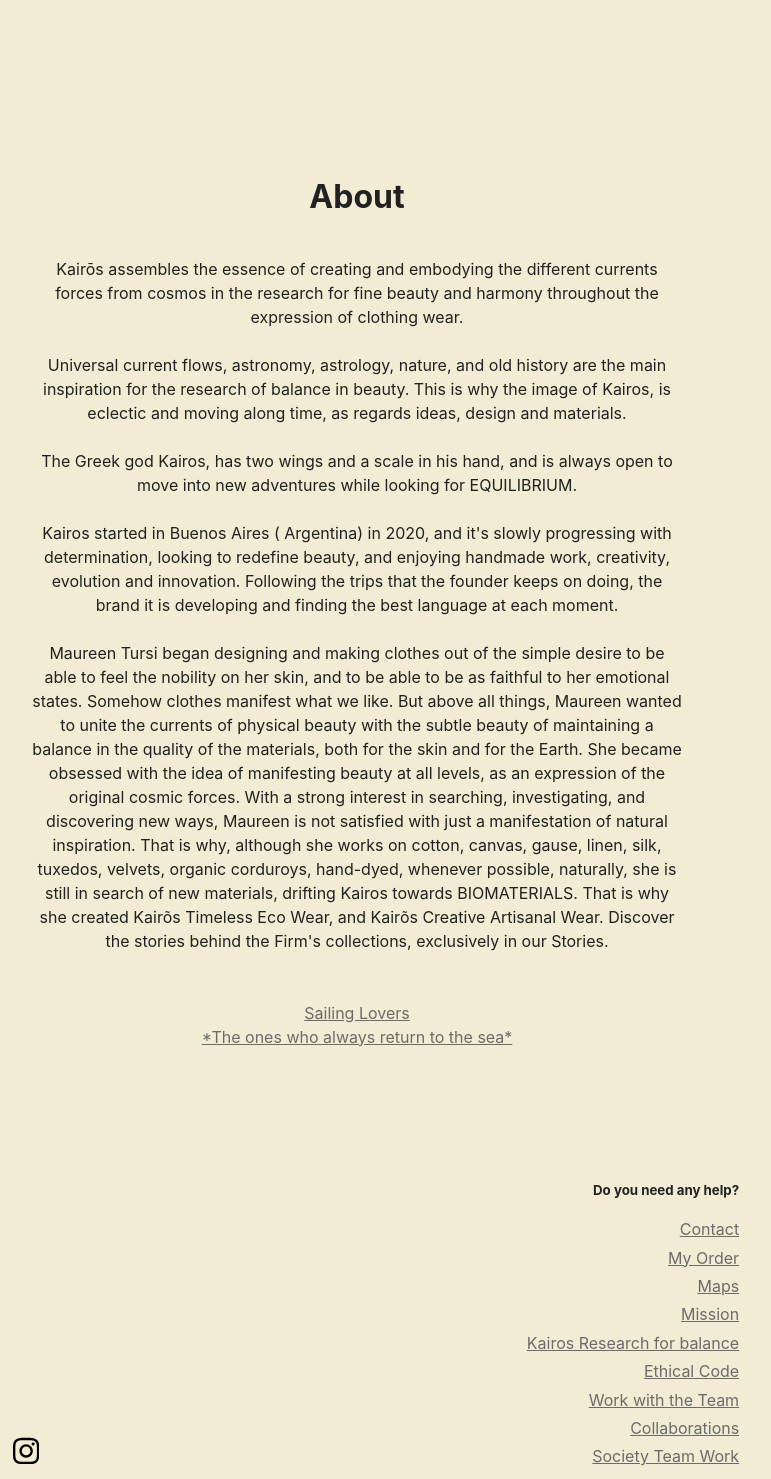
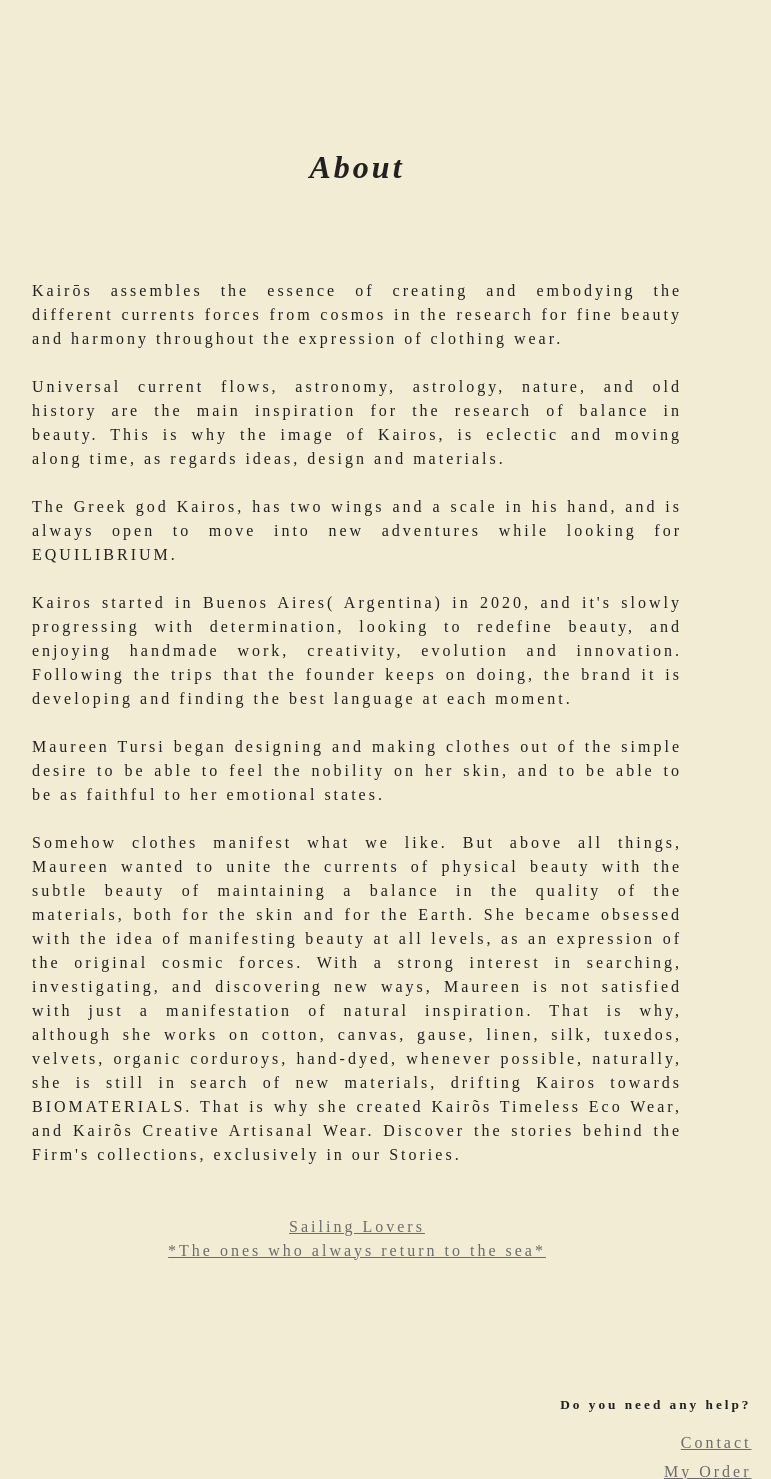
Before and after one commit to Zsolt1990/Kairos, a Gatsby site: page / in a window 1280 px wide. Shown: the part 760-2239 px from the top of the page, without its empty margins (283-1054 px from the left). Built offline with nearby package versions, Linux system fonts and the light colour scheme; Gatsby itself is replaced by a stand-in of ours.

Commit message:
changed content block style

```diff
--- a/src/components/ContentBlock/styles.css
+++ b/src/components/ContentBlock/styles.css
@@ -3,10 +3,21 @@
     margin: 0 auto;
     padding: 1rem;
     line-height: 1.5rem;
-   text-align: center;
+    text-align: justify;
 }
 
 h1 {
+    font-style: italic;
     font-size: 2em;
-    margin: 3rem;
+    margin: -1.5rrem;
+    text-align: center;
+    position: relative;
+    top: -41px;
+    margin: 59px;
 }
+
+a.Content-Block__sailing-lovers {
+    display: block;
+    text-align: center;
+    top: 40px;
+}
--- a/src/components/Layout/styles.css
+++ b/src/components/Layout/styles.css
@@ -5,9 +5,10 @@
 body {
     background: #f2ecd4;
     color: #212121;
-    font-family: -apple-system, BlinkMacSystemFont, "Segoe UI", Roboto, Oxygen-Sans, Ubuntu, Cantarell, "Helvetica Neue",sans-serif;
+    font-family:  'Spectral', serif;
     background-position: 60px -2px;
     font-size: 16px;
+    letter-spacing: 3px;
 }
 
 a {
@@ -17,3 +18,9 @@
 a:hover {
     color: #212121;
 }
+
+h1 {
+    font-family:  'Spectral', serif;
+    font-size: 16px;
+    letter-spacing: 3px;
+}
```
Also changed, not shown: src/pages/index.tsx (+6 -6 lines), src/components/featur/featuredImage.tsx (renamed from src/components/FeaturedImage/FeaturedImage.tsx), src/components/featur/styles.css (renamed from src/components/FeaturedImage/styles.css), static/images/PHOTO-2021-12-22-19-26-08(1).jpg (added).
